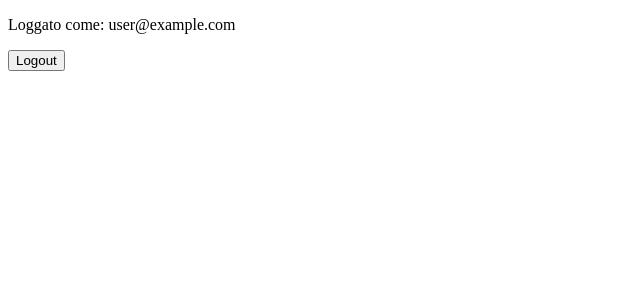
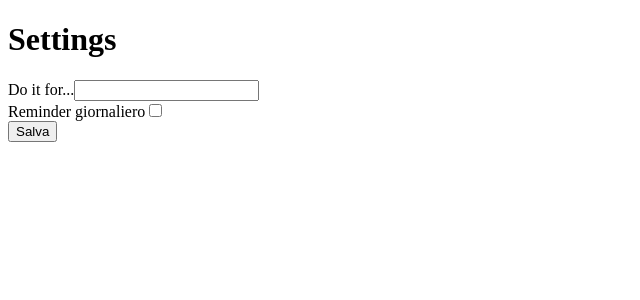
Before and after one commit to lelamanolio/doitfor, a Vue app: page /settings in a window 1280 px wide. Shown: the top 300 px of the page, without its empty margins (0-640 px from the left). Built offline with nearby package versions, Linux system fonts and the light colour scheme; no server answers; the database is empty; sample sign-in values are in the browser's storage.

Commit message:
✨ boilerplate of settings

```diff
--- a/src/stores/auth.js
+++ b/src/stores/auth.js
@@ -16,15 +16,20 @@ export const useAuthStore = defineStore("auth", () => {
 
 	function continueAsGuest() {
 		isGuest.value = true;
+		localStorage.setItem("isGuest", "true");
 	}
 
 	function logout() {
 		isGuest.value = false;
+		localStorage.removeItem("isGuest");
 		return signOut(auth);
 	}
 
 	onAuthStateChanged(auth, (firebaseUser) => {
 		user.value = firebaseUser;
+		if (!firebaseUser) {
+			isGuest.value = localStorage.getItem("isGuest") === "true";
+		}
 		loading.value = false;
 	});
 
--- a/src/views/SettingsView.vue
+++ b/src/views/SettingsView.vue
@@ -1,20 +1,114 @@
 <script setup>
+import { ref, onBeforeMount } from "vue";
 import { useAuthStore } from "@/stores/auth";
 import { useRouter } from "vue-router";
+import {
+	doc,
+	getDoc,
+	updateDoc,
+	setDoc,
+	collection,
+	addDoc,
+} from "firebase/firestore";
+import { db } from "@/firebase";
 
 const auth = useAuthStore();
 const router = useRouter();
 
-async function handleLogout() {
-	await auth.logout();
-	router.push("/");
+const doItFor = ref("");
+const reminderEnabled = ref(false);
+const reminderTime = ref("08:00");
+
+async function loadSettings() {
+	if (auth.user) {
+		const snap = await getDoc(doc(db, "users", auth.user.uid));
+		if (snap.exists()) {
+			doItFor.value = snap.data().doItFor ?? "";
+			reminderEnabled.value = snap.data().reminderEnabled ?? false;
+			reminderTime.value = snap.data().reminderTime ?? "08:00";
+		}
+	} else {
+		doItFor.value = localStorage.getItem("doItFor") ?? "";
+		reminderEnabled.value = localStorage.getItem("reminderEnabled") === "true";
+		reminderTime.value = localStorage.getItem("reminderTime") ?? "08:00";
+	}
 }
+
+async function handleSaveSettings() {
+	if (auth.user) {
+		await updateDoc(doc(db, "users", auth.user.uid), {
+			doItFor: doItFor.value,
+			reminderEnabled: reminderEnabled.value,
+			reminderTime: reminderTime.value,
+		});
+	} else {
+		localStorage.setItem("doItFor", doItFor.value);
+		localStorage.setItem("reminderEnabled", reminderEnabled.value);
+		localStorage.setItem("reminderTime", reminderTime.value);
+	}
+}
+
+async function handleMigrateToGoogle() {
+	await auth.loginWithGoogle();
+
+	if (!auth.user) return;
+
+	// migra doItFor e settings
+	const data = {
+		doItFor: localStorage.getItem("doItFor") ?? "",
+		reminderEnabled: localStorage.getItem("reminderEnabled") === "true",
+		reminderTime: localStorage.getItem("reminderTime") ?? "08:00",
+		onboardingComplete: true,
+	};
+	await setDoc(doc(db, "users", auth.user.uid), data);
+
+	// migra motivazioni
+	const motivations = JSON.parse(localStorage.getItem("motivations") ?? "[]");
+	for (const m of motivations) {
+		await addDoc(collection(db, "users", auth.user.uid, "motivations"), {
+			text: m.text,
+			image: m.image ?? null,
+			createdAt: m.createdAt,
+		});
+	}
+
+	// pulisci localStorage
+	localStorage.removeItem("doItFor");
+	localStorage.removeItem("motivations");
+	localStorage.removeItem("onboardingComplete");
+	localStorage.removeItem("reminderEnabled");
+	localStorage.removeItem("reminderTime");
+
+	router.push("/home");
+}
+
+onBeforeMount(() => loadSettings());
 </script>
 
 <template>
 	<div>
-		<p>Loggato come: {{ auth.user?.email ?? "Ospite" }}</p>
-		<button @click="handleLogout">Logout</button>
+		<h1>Settings</h1>
+
+		<section>
+			<label>Do it for...</label>
+			<input type="text" v-model="doItFor" />
+		</section>
+
+		<section>
+			<label>Reminder giornaliero</label>
+			<input type="checkbox" v-model="reminderEnabled" />
+			<input v-if="reminderEnabled" type="time" v-model="reminderTime" />
+		</section>
+
+		<button @click="handleSaveSettings">Salva</button>
+
+		<section v-if="auth.isGuest">
+			<p>
+				Stai usando l'app come ospite. Accedi con Google per non perdere i tuoi
+				dati.
+			</p>
+			<button @click="handleMigrateToGoogle">Accedi con Google</button>
+		</section>
 	</div>
 </template>
 
```
